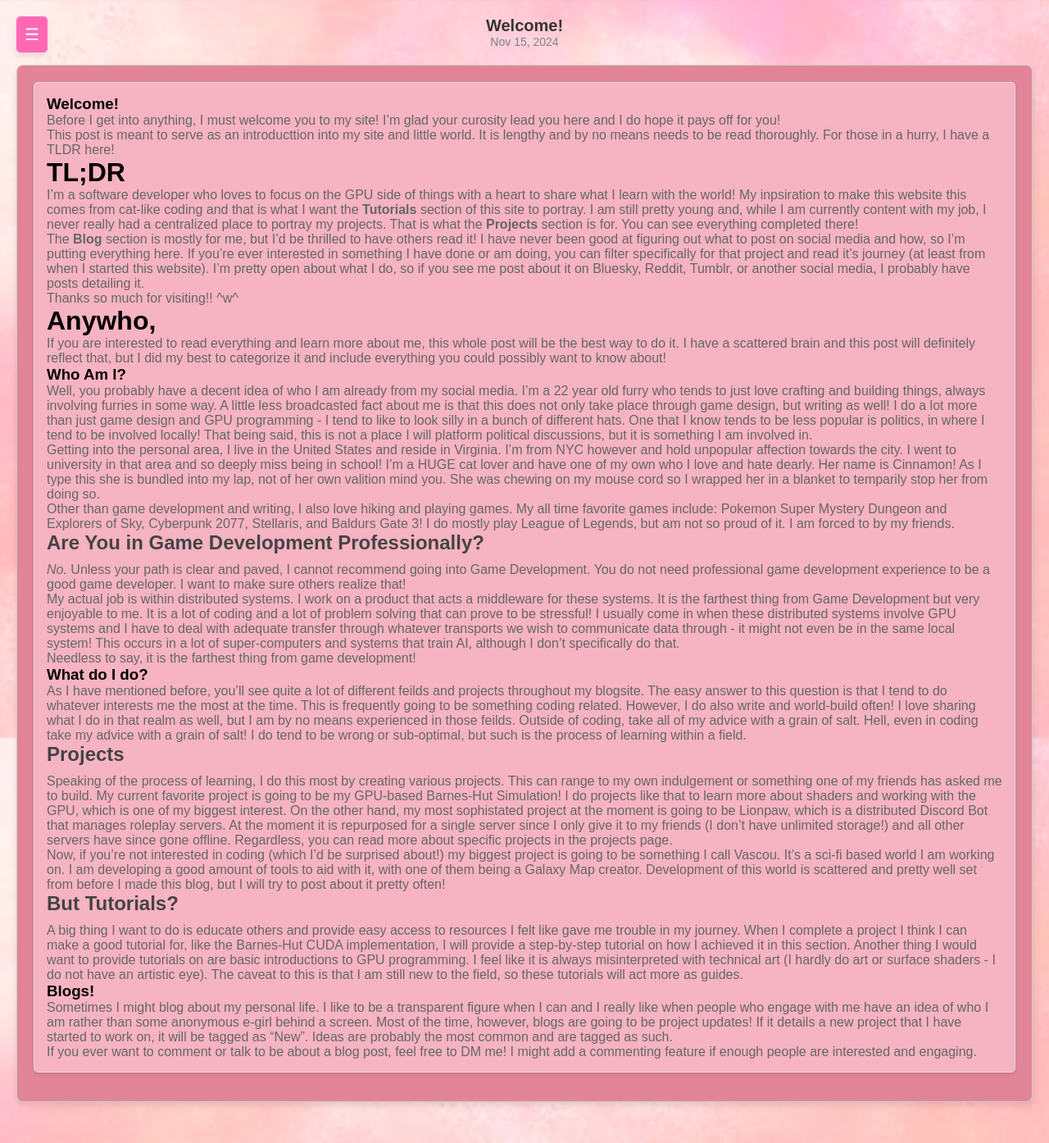
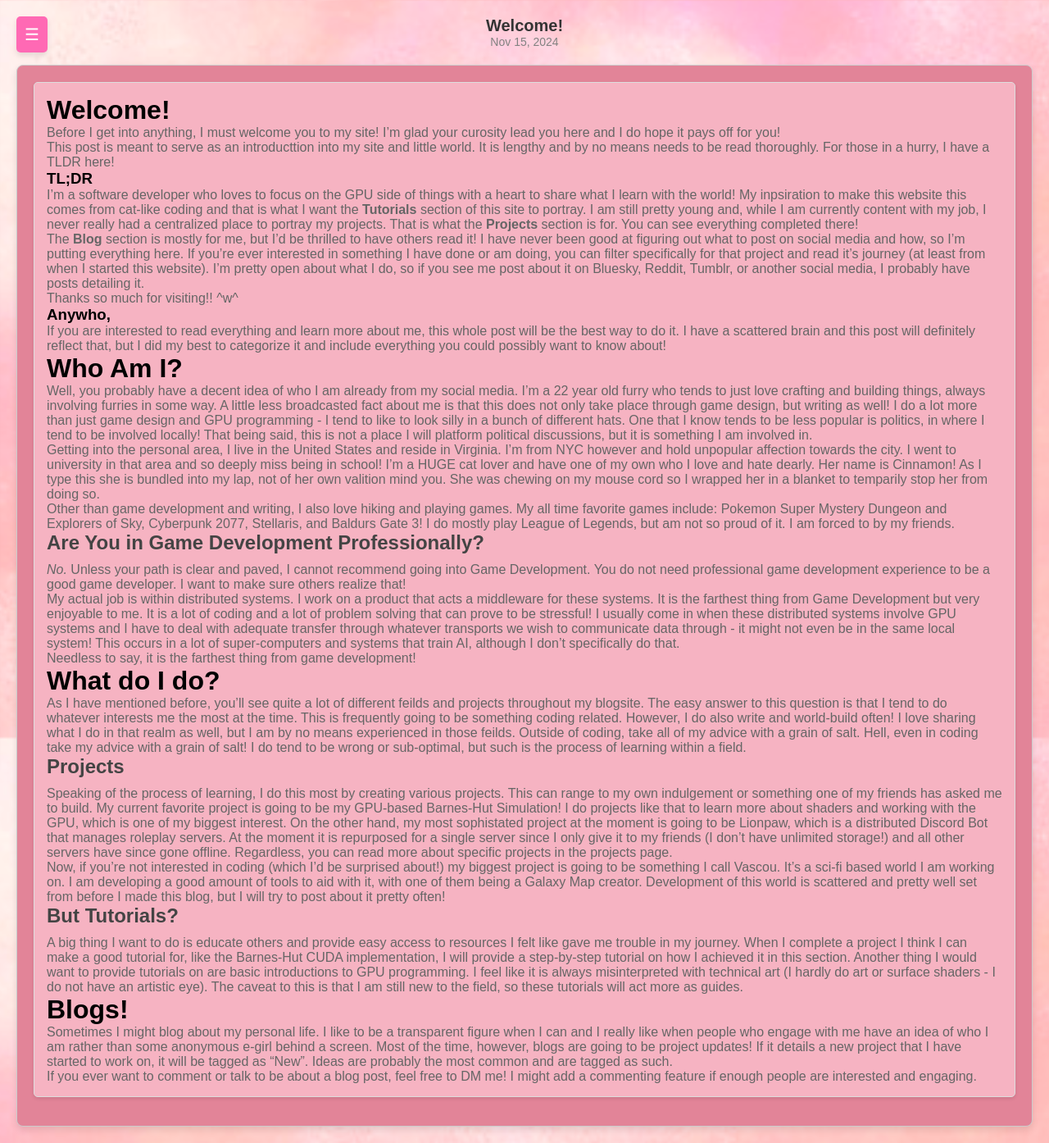
Before and after one commit to NocaToca/nocatoca.github.io, a Jekyll site: the page built from _posts/2024-11-16-initial_post.md, in a window 1280 px wide. Shown: the whole page at 82% size. Built offline with Jekyll 4.4.1, drawn with Linux system fonts in a browser that asks for light colours.

```diff
--- a/_posts/2024-11-16-initial_post.md
+++ b/_posts/2024-11-16-initial_post.md
@@ -7,27 +7,35 @@ categories: [General,Personal]
 pinned: true
 ---
 
-### Welcome!
+# Welcome!
 Before I get into anything, I must welcome you to my site! I'm glad your curosity lead you here and I do hope it pays off for you!
 
 This post is meant to serve as an introducttion into my site and little world. It is lengthy and by no means needs to be read thoroughly. For those in a hurry, I have a TLDR here!
 
-# TL;DR
+
+
+### TL;DR
 I'm a software developer who loves to focus on the GPU side of things with a heart to share what I learn with the world! My inpsiration to make this website this comes from cat-like coding and that is what I want the **Tutorials** section of this site to portray. I am still pretty young and, while I am currently content with my job, I never really had a centralized place to portray my projects. That is what the **Projects** section is for. You can see everything completed there!
 
 The **Blog** section is mostly for me, but I'd be thrilled to have others read it! I have never been good at figuring out what to post on social media and how, so I'm putting everything here. If you're ever interested in something I have done or am doing, you can filter specifically for that project and read it's journey (at least from when I started this website). I'm pretty open about what I do, so if you see me post about it on Bluesky, Reddit, Tumblr, or another social media, I probably have posts detailing it.
 
 Thanks so much for visiting!! ^w^
 
-# Anywho,
+
+
+### Anywho,
 If you are interested to read everything and learn more about me, this whole post will be the best way to do it. I have a scattered brain and this post will definitely reflect that, but I did my best to categorize it and include everything you could possibly want to know about!
 
-### Who Am I?
+
+
+# Who Am I?
 Well, you probably have a decent idea of who I am already from my social media. I'm a 22 year old furry who tends to just love crafting and building things, always involving furries in some way. A little less broadcasted fact about me is that this does not only take place through game design, but writing as well! I do a lot more than just game design and GPU programming - I tend to like to look silly in a bunch of different hats. One that I know tends to be less popular is politics, in where I tend to be involved locally! That being said, this is not a place I will platform political discussions, but it is something I am involved in.
 
 Getting into the personal area, I live in the United States and reside in Virginia. I'm from NYC however and hold unpopular affection towards the city. I went to university in that area and so deeply miss being in school! I'm a HUGE cat lover and have one of my own who I love and hate dearly. Her name is Cinnamon! As I type this she is bundled into my lap, not of her own valition mind you. She was chewing on my mouse cord so I wrapped her in a blanket to temparily stop her from doing so.
 
 Other than game development and writing, I also love hiking and playing games. My all time favorite games include: Pokemon Super Mystery Dungeon and Explorers of Sky, Cyberpunk 2077, Stellaris, and Baldurs Gate 3! I do mostly play League of Legends, but am not so proud of it. I am forced to by my friends.
+
+
 
 ## Are You in Game Development Professionally?
 *No.* Unless your path is clear and paved, I cannot recommend going into Game Development. You do not need professional game development experience to be a good game developer. I want to make sure others realize that!
@@ -36,18 +44,26 @@ My actual job is within distributed systems. I work on a product that acts a mid
 
 Needless to say, it is the farthest thing from game development!
 
-### What do I do?
+
+
+# What do I do?
 As I have mentioned before, you'll see quite a lot of different feilds and projects throughout my blogsite. The easy answer to this question is that I tend to do whatever interests me the most at the time. This is frequently going to be something coding related. However, I do also write and world-build often! I love sharing what I do in that realm as well, but I am by no means experienced in those feilds. Outside of coding, take all of my advice with a grain of salt. Hell, even in coding take my advice with a grain of salt! I do tend to be wrong or sub-optimal, but such is the process of learning within a field.
+
+
 
 ## Projects
 Speaking of the process of learning, I do this most by creating various projects. This can range to my own indulgement or something one of my friends has asked me to build. My current favorite project is going to be my GPU-based Barnes-Hut Simulation! I do projects like that to learn more about shaders and working with the GPU, which is one of my biggest interest. On the other hand, my most sophistated project at the moment is going to be Lionpaw, which is a distributed Discord Bot that manages roleplay servers. At the moment it is repurposed for a single server since I only give it to my friends (I don't have unlimited storage!) and all other servers have since gone offline. Regardless, you can read more about specific projects in the projects page.
 
 Now, if you're not interested in coding (which I'd be surprised about!) my biggest project is going to be something I call Vascou. It's a sci-fi based world I am working on. I am developing a good amount of tools to aid with it, with one of them being a Galaxy Map creator. Development of this world is scattered and pretty well set from before I made this blog, but I will try to post about it pretty often!
 
+
+
 ## But Tutorials?
 A big thing I want to do is educate others and provide easy access to resources I felt like gave me trouble in my journey. When I complete a project I think I can make a good tutorial for, like the Barnes-Hut CUDA implementation, I will provide a step-by-step tutorial on how I achieved it in this section. Another thing I would want to provide tutorials on are basic introductions to GPU programming. I feel like it is always misinterpreted with technical art (I hardly do art or surface shaders - I do not have an artistic eye). The caveat to this is that I am still new to the field, so these tutorials will act more as guides.
 
-### Blogs!
+
+
+# Blogs!
 Sometimes I might blog about my personal life. I like to be a transparent figure when I can and I really like when people who engage with me have an idea of who I am rather than some anonymous e-girl behind a screen. Most of the time, however, blogs are going to be project updates! If it details a new project that I have started to work on, it will be tagged as "New". Ideas are probably the most common and are tagged as such.
 
 If you ever want to comment or talk to be about a blog post, feel free to DM me! I might add a commenting feature if enough people are interested and engaging.
```
